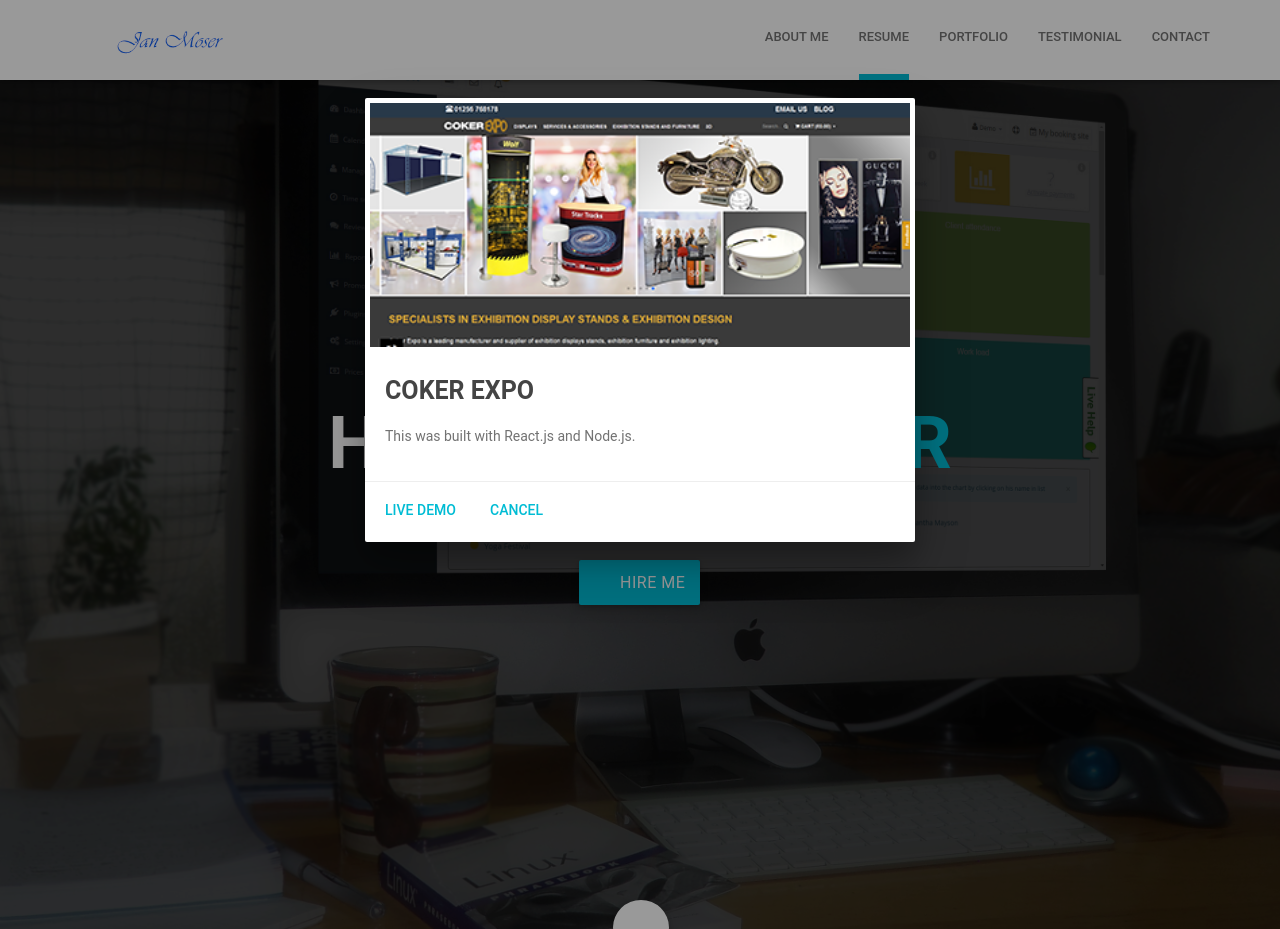
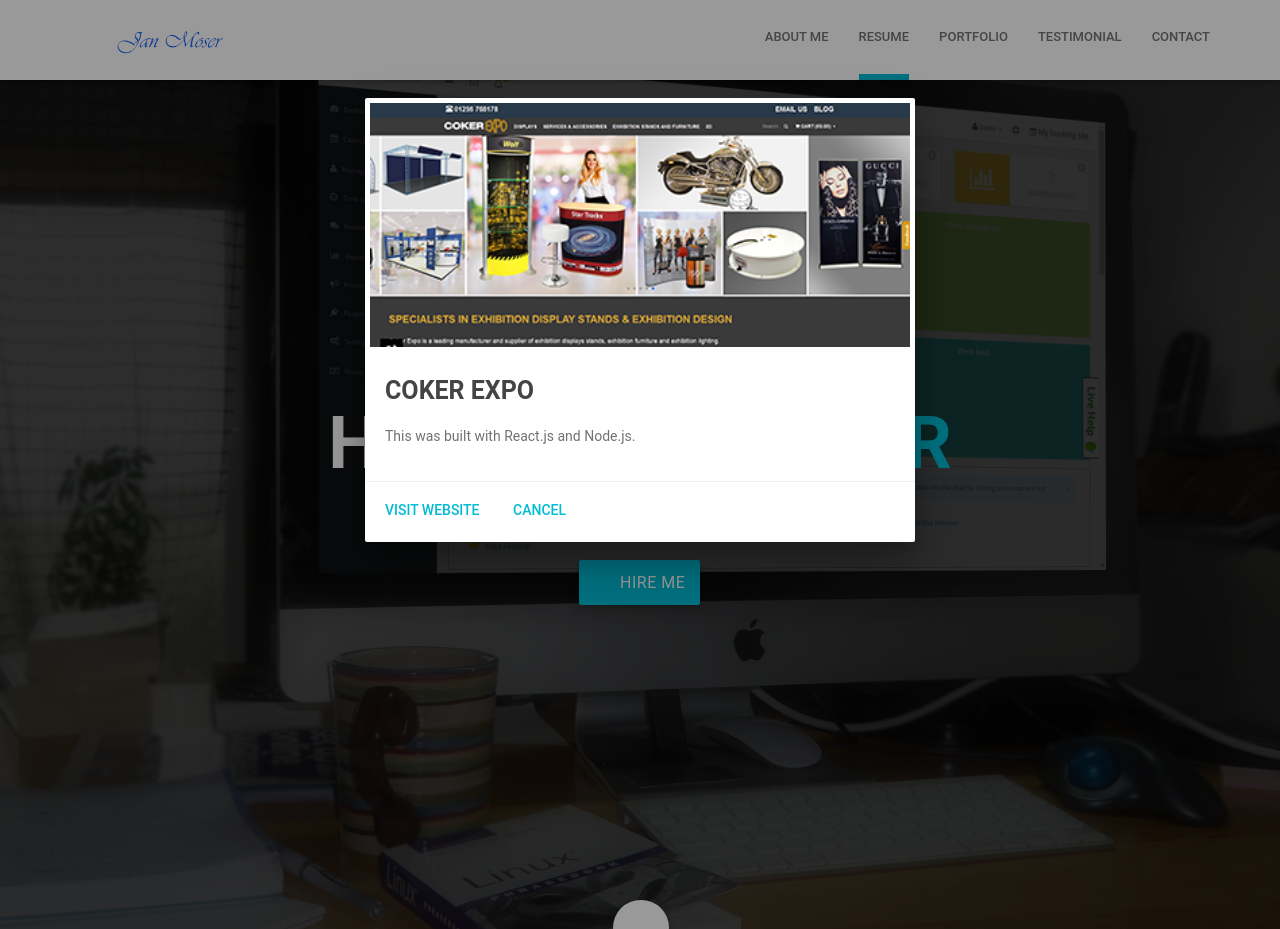
Before and after one commit to highskillweb/Jan, a PHP site: page / in a window 1280 px wide, after a click on "COKER EXPO". Shown: the top 929 px of the page. Run offline with PHP 8.4, Linux system fonts and the light colour scheme; some libraries are stand-ins or nearby versions; some web fonts are replaced.

Commit message:
no message

```diff
--- a/index.php
+++ b/index.php
@@ -647,7 +647,7 @@
         </div>
 
         <div class="modal-footer">
-          <a href="http://tinyurl.com/jdymnat" target="_blank" class="waves-effect btn-flat brand-text modal-action">Live Demo</a>
+          <a href="http://tinyurl.com/jdymnat" target="_blank" class="waves-effect btn-flat brand-text modal-action">Visit Website</a>
           <a href="#" class="waves-effect btn-flat brand-text modal-action modal-close">cancel</a>
         </div>
       </div>
```
